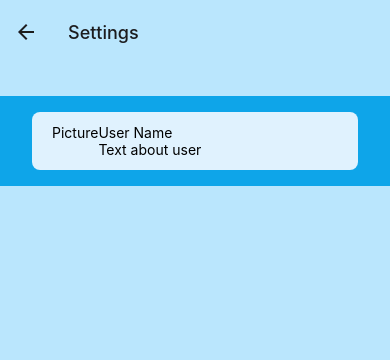
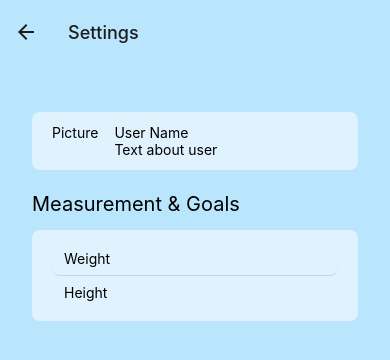
Before and after one commit to bryanansong/Water-Pal, a React Native app: screen /Settings in a window 390 px wide. Shown: the top 360 px of the page. Built offline with nearby package versions, Linux system fonts and the light colour scheme.

Commit message:
Added first group of settings

```diff
--- a/src/screens/settings/Settings.jsx
+++ b/src/screens/settings/Settings.jsx
@@ -4,16 +4,32 @@ import React from "react";
 const Settings = () => {
 	return (
 		<View className="h-screen bg-sky-200 pt-24">
-			<View className="flex flex-row justify-between px-8 py-4 bg-sky-500">
-				<TouchableOpacity className="flex-row flex-1 px-5 py-3 rounded-lg bg-sky-100">
+			<View className="flex flex-col justify-between gap-y-5 px-8 py-4 ">
+				<View>
+					<TouchableOpacity className="flex-row px-5 py-3 rounded-lg bg-sky-100">
 						<View>
 							<Text>Picture</Text>
 						</View>
-					<View>
+						<View className="ml-4">
 							<Text>User Name</Text>
 							<Text>Text about user</Text>
 						</View>
 					</TouchableOpacity>
+				</View>
+
+				<View className="flex flex-col">
+					<Text className="text-xl mb-3">
+						Measurement & Goals
+					</Text>
+					<View className="flex-col px-5 py-3 rounded-lg bg-sky-100">
+						<TouchableOpacity className="px-3 py-2 rounded-lg border-b-[1px] border-slate-400/40">
+							<Text>Weight</Text>
+						</TouchableOpacity>
+						<TouchableOpacity className="px-3 py-2 rounded-lg ">
+							<Text>Height</Text>
+						</TouchableOpacity>
+					</View>
+				</View>
 			</View>
 		</View>
 	);
```
Lines whose indentation alone changed are shown as unchanged.
